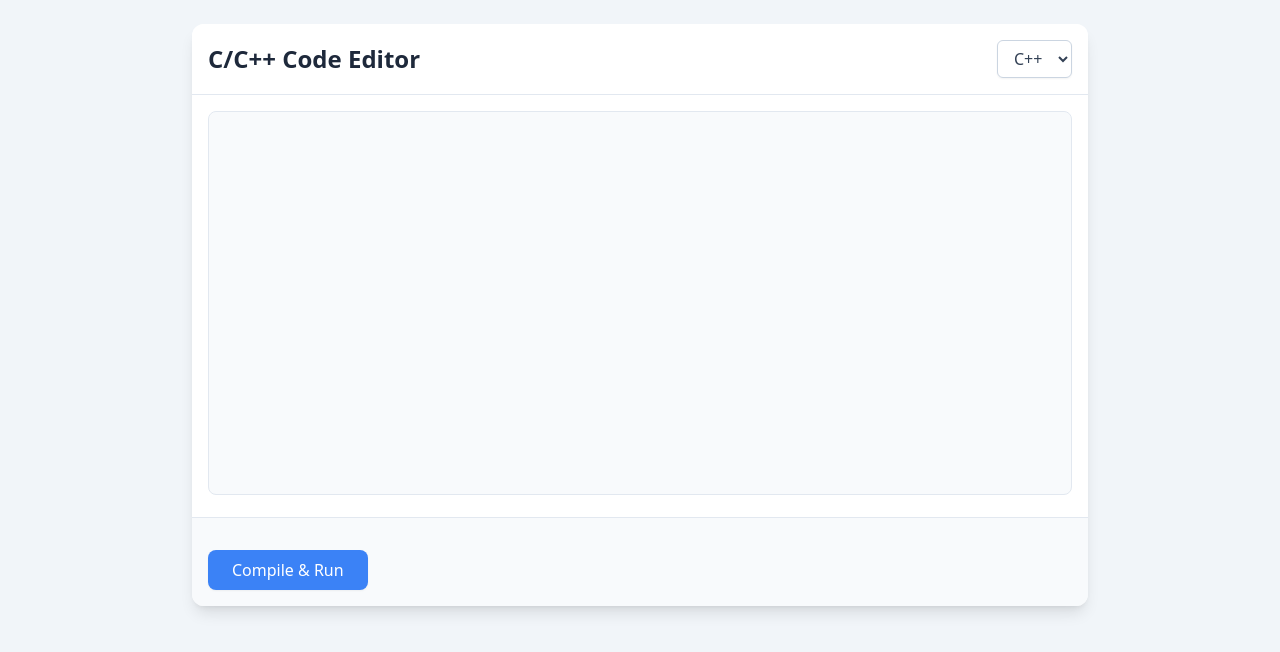
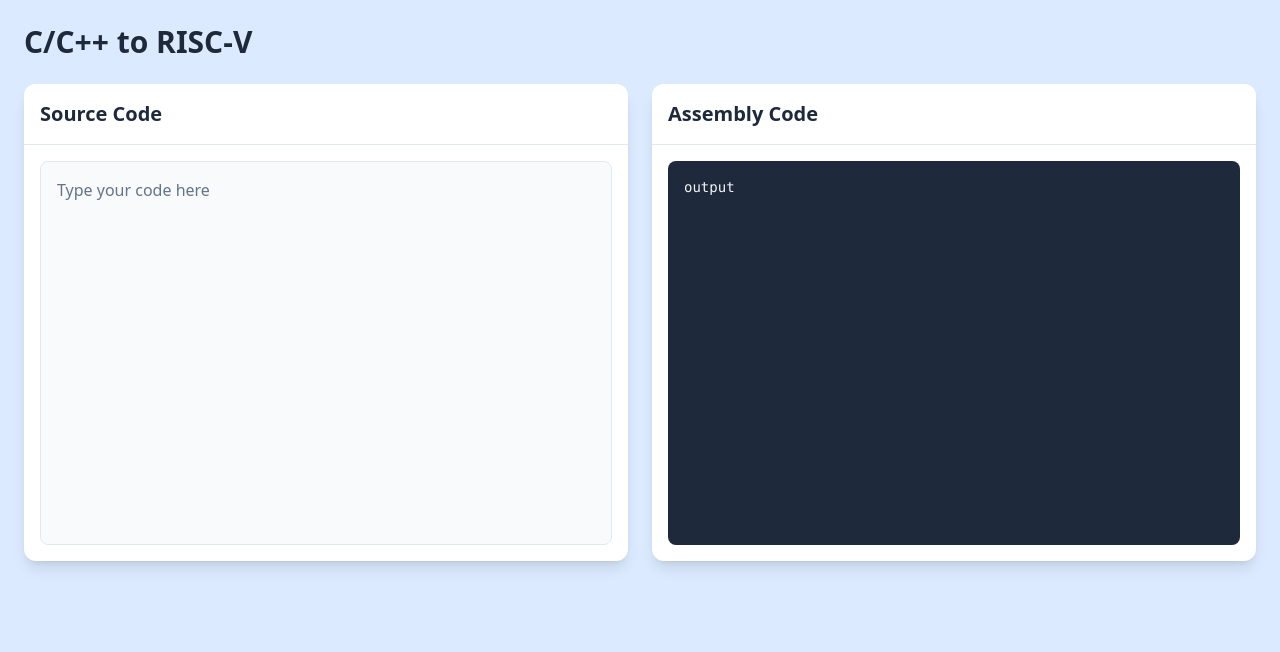
Before and after one commit to Freddymb7/Proyecto-Taller-Integrador, a React (Vite) app in the folder Front-end /: page / in a window 1280 px wide. Shown: the top 652 px of the page. Built offline with nearby package versions, Linux system fonts and the light colour scheme; the HTML template or start-up script is replaced by a standard one.

Commit message:
compilerUI

```diff
--- a/Front-end /src/App.jsx
+++ b/Front-end /src/App.jsx
@@ -1,50 +1,45 @@
-import { useState } from 'react'
+import React from 'react'
 
-function App() {
-  const [code, setCode] = useState('')
-  const [language, setLanguage] = useState('cpp')
-  const [input, setInput] = useState('')
+function CompilerUI() {
+  return (
+    // Background, heading and container width
+    <div className="min-h-screen bg-blue-100 p-6">
+      <div className="max-w-7xl mx-auto">
+        <h1 className="text-3xl font-bold text-slate-800 mb-6">
+          C/C++ to RISC-V
+        </h1>
 
-  return (
-    <div className="min-h-screen bg-slate-100 p-6">
-      <div className="max-w-4xl mx-auto">
-        <div className="bg-white rounded-xl shadow-lg overflow-hidden">
-          {/* Header */}
-          <div className="border-b border-slate-200 p-4 bg-white">
-            <div className="flex items-center justify-between">
-              <h1 className="text-2xl font-bold text-slate-800">C/C++ Code Editor</h1>
-              <select
-                value={language}
-                onChange={(e) => setLanguage(e.target.value)}
-                className="px-3 py-1.5 bg-white border border-slate-300 rounded-md shadow-sm text-slate-700 focus:outline-none focus:ring-2 focus:ring-blue-500 focus:border-transparent"
-              >
-                <option value="c">C</option>
-                <option value="cpp">C++</option>
-              </select>
+        {/* grid layout small and large screen */}
+        <div className="grid grid-cols-1 lg:grid-cols-2 gap-6">
+
+          {/* Code panel */}
+          <div className="bg-white rounded-xl shadow-lg overflow-hidden">
+            <div className="border-b border-slate-200 p-4 bg-white">
+              <h2 className="text-xl font-semibold text-slate-800">Source Code</h2>
+            </div>
+
+            <div className="p-4">
+
+              {/* Code editor ( por mejorar) */}
+              <div className="h-96 bg-slate-50 border border-slate-200 rounded-lg">
+                <p className="p-4 text-slate-500">Type your code here</p>
+              </div>
             </div>
           </div>
 
-          {/* Editor */}
-          <div className="p-4">
-            <textarea
-              value={code}
-              onChange={(e) => setCode(e.target.value)}
-              className="w-full h-96 p-4 font-mono text-sm bg-slate-50 border border-slate-200 rounded-lg focus:outline-none focus:ring-2 focus:ring-blue-500 focus:border-transparent resize-none"
+          {/* Output Panel */}
+          <div className="bg-white rounded-xl shadow-lg overflow-hidden">
+            <div className="border-b border-slate-200 p-4 bg-white">
+              <h2 className="text-xl font-semibold text-slate-800">Assembly Code</h2>
+            </div>
 
-            />
-          </div>
+            <div className="p-4">
 
-          {/* Input & Run Section */}
-          <div className="border-t border-slate-200 bg-slate-50 p-4">
-            <div className="mb-4">
-
-
+              {/* output (por mejorar) */}
+              <div className="h-96 bg-slate-800 text-slate-100 rounded-lg p-4 font-mono text-sm">
+                <p>output</p>
+              </div>
             </div>
-            <button
-              className="bg-blue-500 hover:bg-blue-600 text-white px-6 py-2 rounded-lg font-medium shadow-sm transition-colors duration-150 focus:outline-none focus:ring-2 focus:ring-blue-500 focus:ring-offset-2"
-            >
-              Compile & Run
-            </button>
           </div>
         </div>
       </div>
@@ -52,4 +47,4 @@ function App() {
   )
 }
 
-export default App
+export default CompilerUI
```
